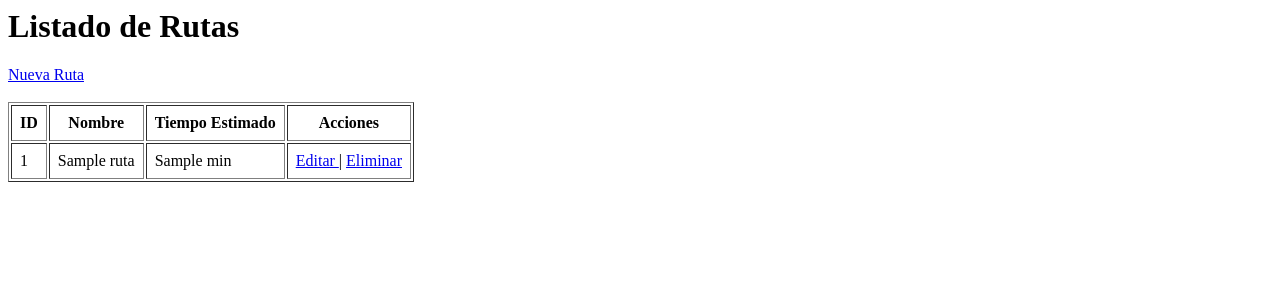
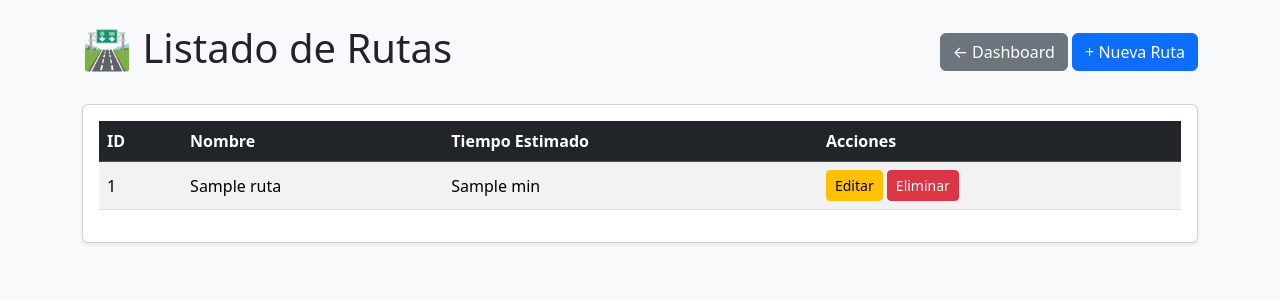
Before and after one commit to Josu-05/trolesmartV1, a CodeIgniter 4 app: the page made by app/Views/rutas/index.php in a window 1280 px wide. Shown: the top 300 px of the page. Run offline with PHP 8.4 and a stand-in for CodeIgniter, Linux system fonts and the light colour scheme; the template is opened without the code that fills it: most values are stand-ins (such as "Sample title", 1, 10 or a date in 2020); some libraries are stand-ins or nearby versions.

Commit message:
Enhance routes index page with Bootstrap and layout
Added Bootstrap styling and improved layout for routes listing page.

```diff
--- a/app/Views/rutas/index.php
+++ b/app/Views/rutas/index.php
@@ -1,28 +1,52 @@
+<!DOCTYPE html>
+<html lang="es">
+<head>
+    <meta charset="UTF-8">
+    <title>Listado de Rutas</title>
+
+    <link href="https://cdn.jsdelivr.net/npm/bootstrap@5.3.3/dist/css/bootstrap.min.css"
+          rel="stylesheet">
+</head>
+
+<body class="bg-light">
+
+<div class="container mt-4">
+
+    <div class="d-flex justify-content-between align-items-center mb-4">
+
+        <h1>🛣️ Listado de Rutas</h1>
+
+        <div>
+            <a href="/" class="btn btn-secondary">
+                ← Dashboard
+            </a>
+
+            <a href="/rutas/create" class="btn btn-primary">
+                + Nueva Ruta
+            </a>
+        </div>
+
+    </div>
+
     <?php if(session()->getFlashdata('success')): ?>
-
-    <p style="color:green;">
+        <div class="alert alert-success">
             <?= session()->getFlashdata('success') ?>
-    </p>
-
+        </div>
     <?php endif; ?>
 
     <?php if(session()->getFlashdata('error')): ?>
-
-    <p style="color:red;">
+        <div class="alert alert-danger">
             <?= session()->getFlashdata('error') ?>
-    </p>
-
+        </div>
     <?php endif; ?>
 
-<h1>Listado de Rutas</h1>
+    <div class="card shadow-sm">
 
-<a href="/rutas/create">
-    Nueva Ruta
-</a>
+        <div class="card-body">
 
-<br><br>
+            <table class="table table-striped table-hover align-middle">
 
-<table border="1" cellpadding="8">
+                <thead class="table-dark">
 
                     <tr>
                         <th>ID</th>
@@ -30,6 +54,10 @@
                         <th>Tiempo Estimado</th>
                         <th>Acciones</th>
                     </tr>
+
+                </thead>
+
+                <tbody>
 
                 <?php foreach($rutas as $ruta): ?>
 
@@ -43,13 +71,13 @@
 
                         <td>
 
-            <a href="/rutas/edit/<?= $ruta['id'] ?>">
+                            <a href="/rutas/edit/<?= $ruta['id'] ?>"
+                               class="btn btn-warning btn-sm">
                                 Editar
                             </a>
 
-            |
-
                             <a href="/rutas/delete/<?= $ruta['id'] ?>"
+                               class="btn btn-danger btn-sm"
                                onclick="return confirm('¿Eliminar ruta?')">
                                 Eliminar
                             </a>
@@ -60,4 +88,15 @@
 
                 <?php endforeach; ?>
 
+                </tbody>
+
             </table>
+
+        </div>
+
+    </div>
+
+</div>
+
+</body>
+</html>
```
Lines whose indentation alone changed are shown as unchanged.
